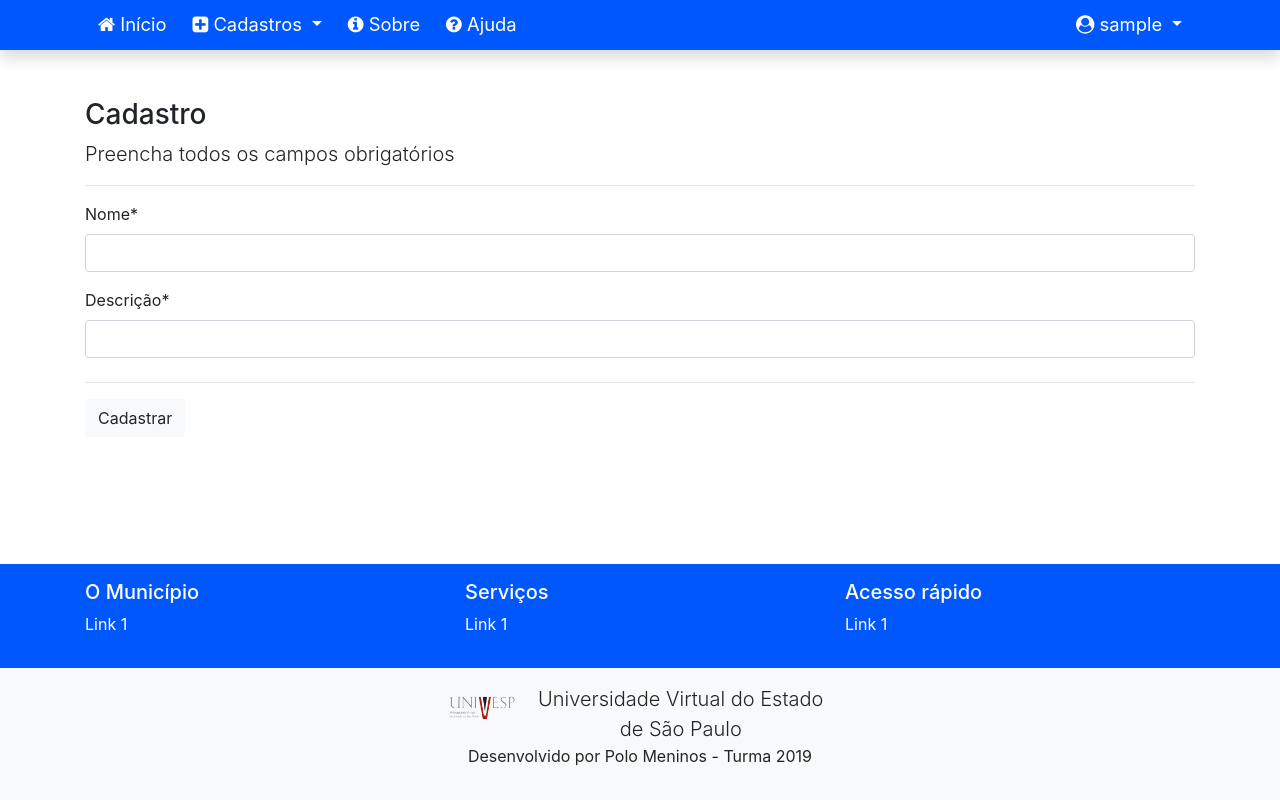
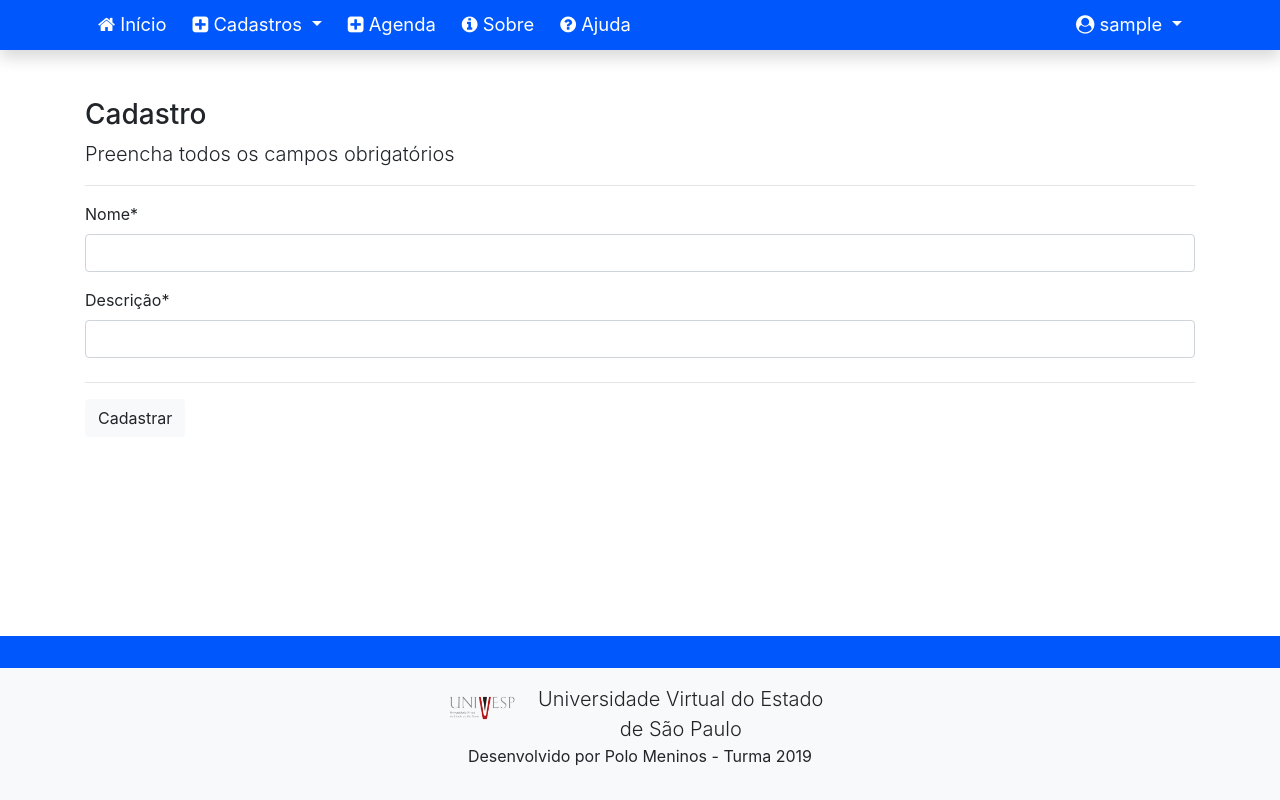
Before and after one commit to acmano/AgendaEscolar, a Django app: page /item/cadastrar/ in a window 1280 px wide. Run offline with Django 3.2, Linux system fonts and the light colour scheme; the visitor is signed in with stand-in values (Sample User, id 1); some libraries are stand-ins or nearby versions.

Commit message:
Início da programação do app Agenda

```diff
--- a/Cadastros/models.py
+++ b/Cadastros/models.py
@@ -286,7 +286,7 @@ class TurmasProfessores(models.Model):
         UniqueConstraint(fields=["TurmaProfessor_id"], name="TurmaProfessorPK")
 
 
-# Nivel 3 Prescricoes
+# Nivel 2 Prescricoes
 class Prescricoes(models.Model):
     Prescricao_id = models.AutoField(
         auto_created=True,
@@ -310,3 +310,29 @@ class Prescricoes(models.Model):
         db_table = "Prescricoes"
         verbose_name = "Prescrições"
         UniqueConstraint(fields=["Prescricao_id"], name="PrescricaoPK")
+
+
+# Nivel 3 Agendas
+class Agendas(models.Model):
+    Agenda_id = models.AutoField(
+        auto_created=True,
+        primary_key=True,
+        serialize=True,
+        verbose_name="Agenda_id",
+    )
+    TurmaProfessor = models.ForeignKey(
+        TurmasProfessores, db_index=True, on_delete=models.PROTECT
+    )
+    Matricula = models.ForeignKey(Matriculas, db_index=True, on_delete=models.PROTECT)
+    Data = models.DateField(null=False, blank=False)
+
+    def __str__(self):
+        return "{}:{}:{}".format(
+            self.TurmaProfessor.Turma.Nome, self.Matricula.Aluno.Pessoa.Nome, self.Data
+        )
+
+    class Meta:
+        db_table = "Agendas"
+        verbose_name = "Agendas"
+        UniqueConstraint(fields=["Agenda_id"], name="AgendaPK")
+        UniqueConstraint(fields=["TurmaProfessor", "Aluno", "Data"], name="AgendaAK")
--- a/Cadastros/urls.py
+++ b/Cadastros/urls.py
@@ -321,3 +321,35 @@ urlpatterns += [
         name="prescricoes-listar",
     ),
 ]
+
+
+# Nivel 3 - Agendas
+from .views import AgendasCreate
+from .views import AgendasUpdate
+from .views import AgendasDelete
+from .views import AgendasList
+
+
+urlpatterns += [
+    #   path("endereco/", MinhaView.as_view(), name="endereco"),
+    path(
+        "agenda/cadastrar/",
+        AgendasCreate.as_view(),
+        name="agenda-cadastrar",
+    ),
+    path(
+        "agenda/editar/<int:pk>/",
+        AgendasUpdate.as_view(),
+        name="agenda-editar",
+    ),
+    path(
+        "agenda/excluir/<int:pk>/",
+        AgendasDelete.as_view(),
+        name="agenda-excluir",
+    ),
+    path(
+        "agenda/listar/",
+        AgendasList.as_view(),
+        name="agendas-listar",
+    ),
+]
--- a/Cadastros/views.py
+++ b/Cadastros/views.py
@@ -514,3 +514,41 @@ class PrescricoesList(GroupRequiredMixin, LoginRequiredMixin, ListView):
     group_required = [u"", u""]
     model = Prescricoes
     template_name = "cadastros/listas/prescricoes.html"
+
+
+# Nivel 3 Agendas
+from .models import Agendas
+
+
+class AgendasCreate(GroupRequiredMixin, LoginRequiredMixin, CreateView):
+    login_url = reverse_lazy("login")
+    group_required = [u"", u""]
+    model = Agendas
+    fields = ["TurmaProfessor", "Matricula", "Data"]
+    template_name = "cadastros/form.html"
+    success_url = reverse_lazy("agendas-listar")
+
+
+class AgendasUpdate(GroupRequiredMixin, LoginRequiredMixin, UpdateView):
+    login_url = reverse_lazy("login")
+    group_required = [u"", u""]
+    model = Agendas
+    fields = ["TurmaProfessor", "Matricula", "Data"]
+    template_name = "cadastros/form.html"
+    success_url = reverse_lazy("agendas-listar")
+
+
+class AgendasDelete(GroupRequiredMixin, LoginRequiredMixin, DeleteView):
+    login_url = reverse_lazy("login")
+    group_required = [u"", u""]
+    model = Agendas
+    fields = ["TurmaProfessor", "Matricula", "Data"]
+    template_name = "cadastros/form.html"
+    success_url = reverse_lazy("agendas-listar")
+
+
+class AgendasList(GroupRequiredMixin, LoginRequiredMixin, ListView):
+    login_url = reverse_lazy("login")
+    group_required = [u"", u""]
+    model = Agendas
+    template_name = "cadastros/listas/Agendas.html"
--- a/Paginas/Templates/paginas/modelo.html
+++ b/Paginas/Templates/paginas/modelo.html
@@ -95,6 +95,12 @@
                                 <a class="dropdown-item" href="{% url 'prescricoes-listar' %}">Prescrições médicas</a>
                             </div>
                         </li>
+                        <li class="nav-item ">
+                            <a class="nav-link" href="{% url 'agendas-listar' %}">
+                                <i class="fa fa-plus-square" aria-hidden="true"></i>
+                                Agenda
+                            </a>
+                        </li>
                         {% endif %}
 
                         <li class="nav-item ">
@@ -174,24 +180,6 @@
         <div class="container-fluid bg-site text-white p-3">
             <div class="container">
                 <div class="row">
-                    <div class="col-sm">
-                        <h5>O Município</h5>
-                        <ul class="list-unstyled">
-                            <li><a href="#" class="text-white">Link 1</a></li>
-                        </ul>
-                    </div>
-                    <div class="col-sm">
-                        <h5>Serviços</h5>
-                        <ul class="list-unstyled">
-                            <li><a href="#" class="text-white">Link 1</a></li>
-                        </ul>
-                    </div>
-                    <div class="col-sm">
-                        <h5>Acesso rápido</h5>
-                        <ul class="list-unstyled">
-                            <li><a href="#" class="text-white">Link 1</a></li>
-                        </ul>
-                    </div>
                 </div>
             </div>
         </div>
```
Also changed, not shown: Cadastros/templates/cadastros/listas/agendas.html (added, +43 -0 lines), Cadastros/migrations/0009_agendas.py (added).
